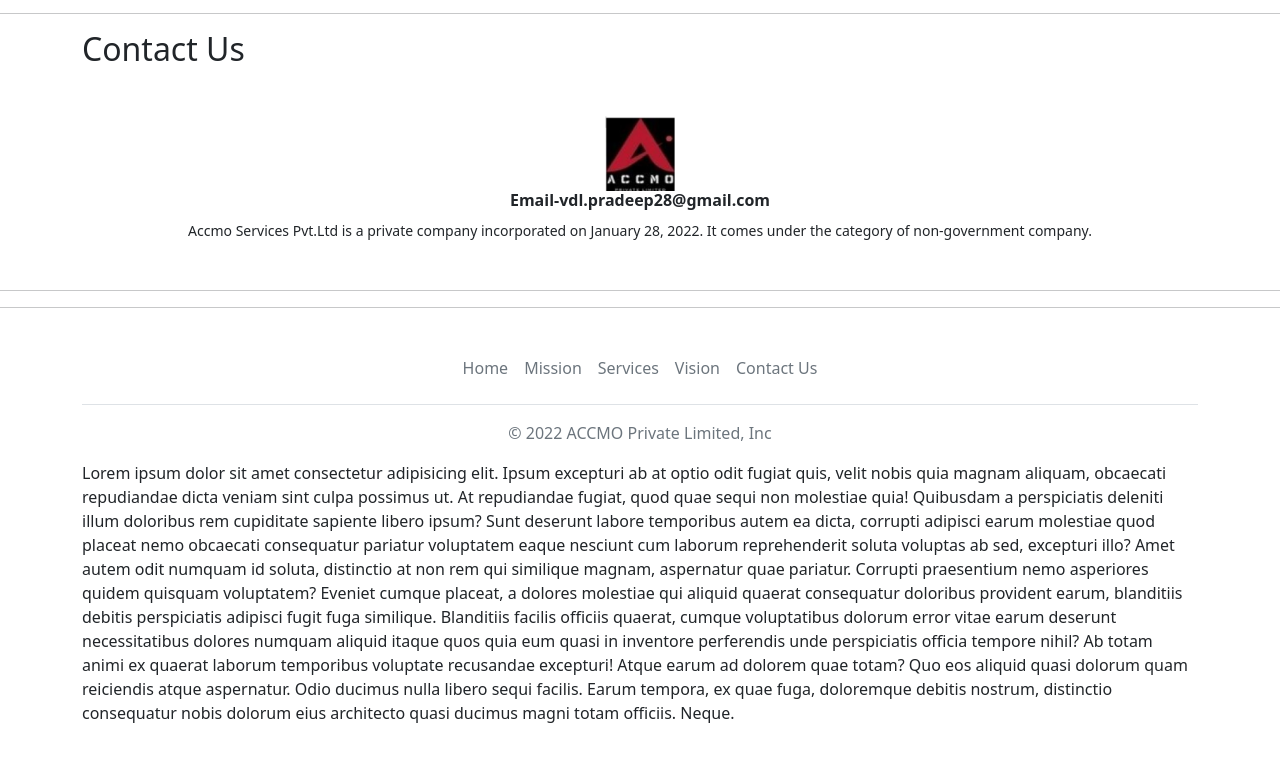
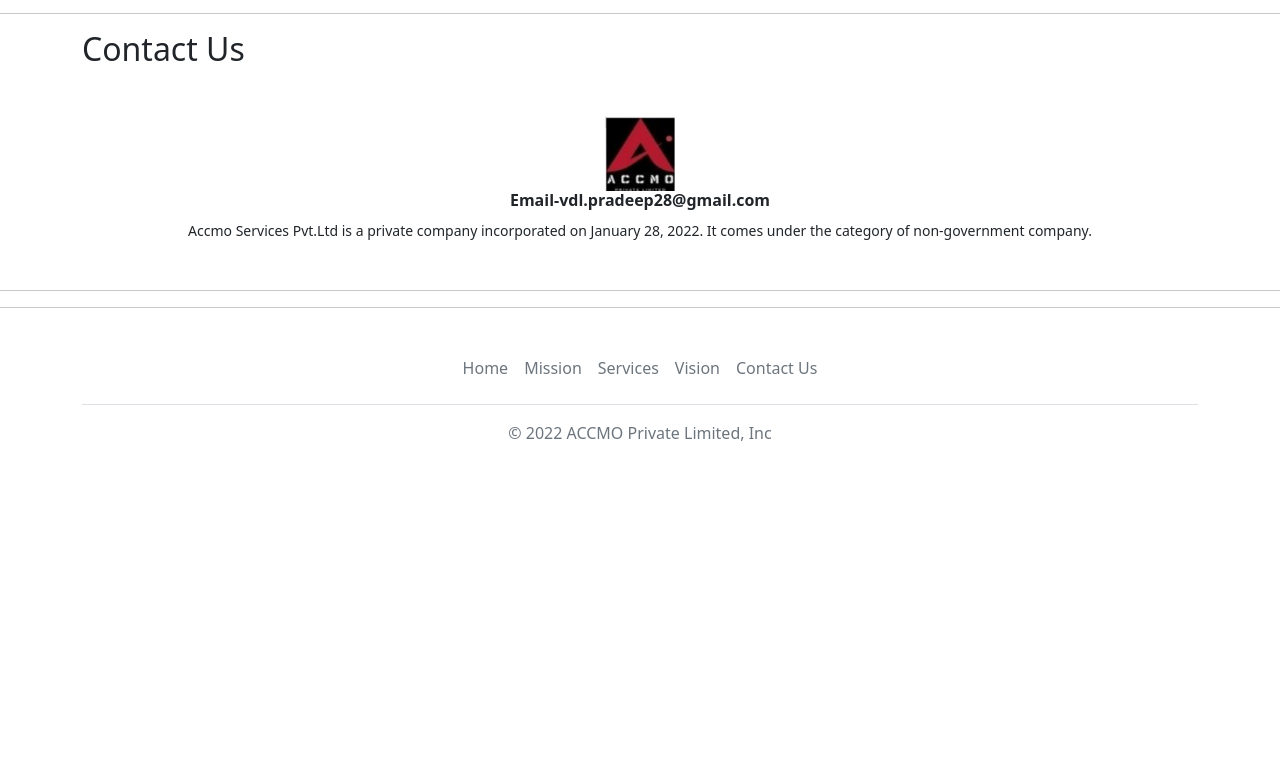
Before and after one commit to gaurav22r/acmoProjects, a plain HTML site: page index.html in a window 1280 px wide. Shown: the part 6776-7537 px from the top of the page. After the commit the page ends 7277 px from the top, so only its background shows below. Drawn offline with nearby package versions, Linux system fonts and the light colour scheme.

Commit message:
lorem remove

```diff
--- a/index.html
+++ b/index.html
@@ -222,21 +222,6 @@
                 <li class="nav-item"><a href="#Contact" class="nav-link px-2 text-muted">Contact Us</a></li>
             </ul>
             <p class="text-center text-muted">© 2022 ACCMO Private Limited, Inc</p>
-            Lorem ipsum dolor sit amet consectetur adipisicing elit. Ipsum excepturi ab at optio odit fugiat quis, velit
-            nobis quia magnam aliquam, obcaecati repudiandae dicta veniam sint culpa possimus ut. At repudiandae fugiat,
-            quod quae sequi non molestiae quia! Quibusdam a perspiciatis deleniti illum doloribus rem cupiditate
-            sapiente libero ipsum? Sunt deserunt labore temporibus autem ea dicta, corrupti adipisci earum molestiae
-            quod placeat nemo obcaecati consequatur pariatur voluptatem eaque nesciunt cum laborum reprehenderit soluta
-            voluptas ab sed, excepturi illo? Amet autem odit numquam id soluta, distinctio at non rem qui similique
-            magnam, aspernatur quae pariatur. Corrupti praesentium nemo asperiores quidem quisquam voluptatem? Eveniet
-            cumque placeat, a dolores molestiae qui aliquid quaerat consequatur doloribus provident earum, blanditiis
-            debitis perspiciatis adipisci fugit fuga similique. Blanditiis facilis officiis quaerat, cumque voluptatibus
-            dolorum error vitae earum deserunt necessitatibus dolores numquam aliquid itaque quos quia eum quasi in
-            inventore perferendis unde perspiciatis officia tempore nihil? Ab totam animi ex quaerat laborum temporibus
-            voluptate recusandae excepturi! Atque earum ad dolorem quae totam? Quo eos aliquid quasi dolorum quam
-            reiciendis atque aspernatur. Odio ducimus nulla libero sequi facilis. Earum tempora, ex quae fuga,
-            doloremque debitis nostrum, distinctio consequatur nobis dolorum eius architecto quasi ducimus magni totam
-            officiis. Neque.
         </footer>
     </div>
     <!-- Optional JavaScript; choose one of the two! -->
```
